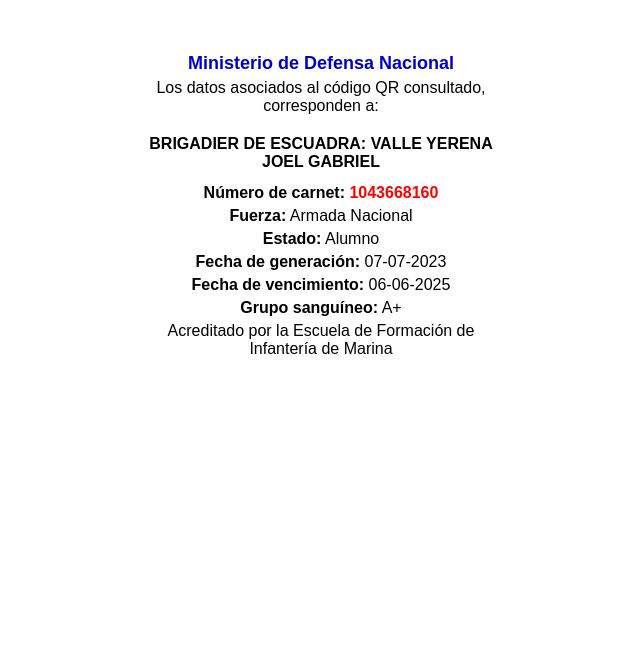
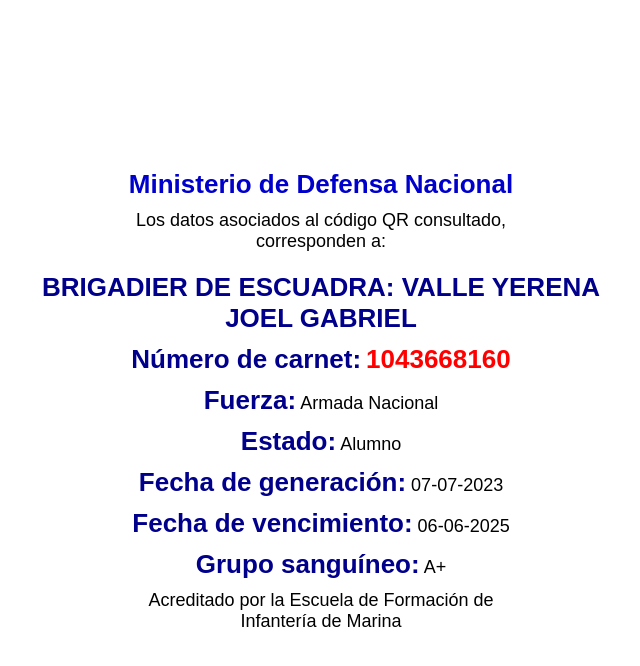
Before and after one commit to ministeriodesolucionesinternas/TARJETA-DE-INGRESO, a plain HTML site: page index.html in a window 1280 px wide. Shown: the whole page, without its empty margins (319-959 px from the left). Drawn offline with Linux system fonts and the light colour scheme.

Commit message:
Update index.html

```diff
--- a/index.html
+++ b/index.html
@@ -6,41 +6,59 @@
   <title>Ministerio de Defensa Nacional</title>
   <style>
     body {
+      margin: 0;
+      padding: 0;
+      background-color: white;
       font-family: Arial, sans-serif;
+      display: flex;
+      justify-content: center;
+      align-items: center;
+      min-height: 100vh;
+    }
+
+    .contenedor {
       text-align: center;
-      background-color: #fff;
-      color: #000;
       padding: 40px;
+      max-width: 800px;
     }
 
     .titulo {
       color: #0000cc;
       font-weight: bold;
-      font-size: 18px;
+      font-size: 26px;
     }
 
-    h2 {
-      font-size: 16px;
+    .nombre {
+      color: #00008B;
       font-weight: bold;
+      font-size: 26px;
       margin-top: 20px;
     }
 
     .rojo {
       color: #ff0000;
       font-weight: bold;
+      font-size: 26px;
     }
 
     p {
-      margin: 5px 0;
+      margin: 10px 0;
+      font-size: 18px;
+    }
+
+    strong {
+      color: #00008B;
+      font-weight: bold;
+      font-size: 26px;
     }
   </style>
 </head>
 <body>
-  <div>
+  <div class="contenedor">
     <p class="titulo">Ministerio de Defensa Nacional</p>
-    <p>Los datos asociados al código QR consultado, <br>corresponden a:</p>
+    <p>Los datos asociados al código QR consultado,<br>corresponden a:</p>
 
-    <h2>BRIGADIER DE ESCUADRA: VALLE YERENA<br>JOEL GABRIEL</h2>
+    <p class="nombre">BRIGADIER DE ESCUADRA: VALLE YERENA<br>JOEL GABRIEL</p>
 
     <p><strong>Número de carnet:</strong> <span class="rojo">1043668160</span></p>
     <p><strong>Fuerza:</strong> Armada Nacional</p>
```
